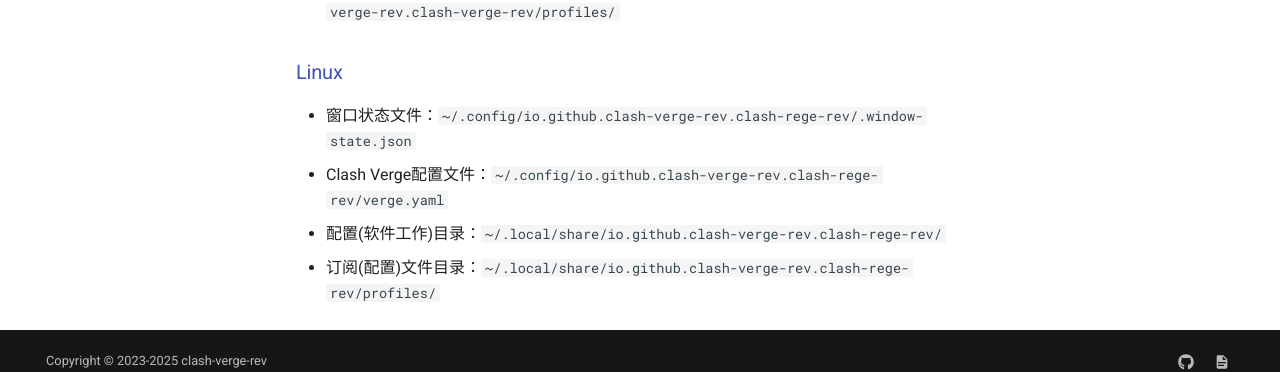
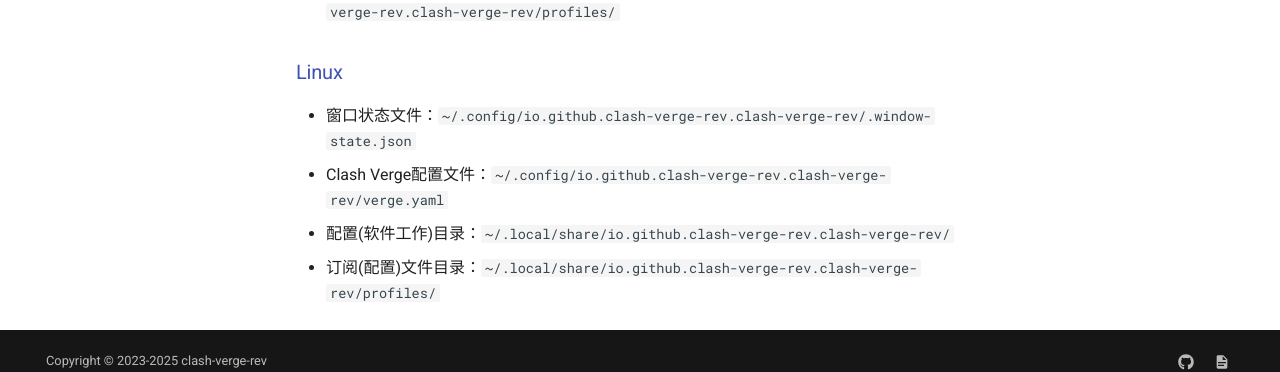
Before and after one commit to clash-verge-rev/clash-verge-rev.github.io, an MkDocs documentation site: the page built from docs/uninstall.md, in a window 1280 px wide and 900 px high, scrolled down 1021 px. Shown: the part 506-878 px from the top of the window. Built offline with MkDocs 1.6.1 and Material for MkDocs 9.7.7, drawn with Linux system fonts in a browser that asks for light colours; comment, search, counter and statistics services are not loaded.

Commit message:
fixed typo for uninstall.md

```diff
--- a/docs/uninstall.md
+++ b/docs/uninstall.md
@@ -39,7 +39,7 @@
 * 订阅(配置)文件目录：`/Users/你的用户名/Library/Application Support/io.github.clash-verge-rev.clash-verge-rev/profiles/`
 ### Linux
 
-* 窗口状态文件：`~/.config/io.github.clash-verge-rev.clash-rege-rev/.window-state.json`
-* Clash Verge配置文件：`~/.config/io.github.clash-verge-rev.clash-rege-rev/verge.yaml`
-* 配置(软件工作)目录：`~/.local/share/io.github.clash-verge-rev.clash-rege-rev/`
-* 订阅(配置)文件目录：`~/.local/share/io.github.clash-verge-rev.clash-rege-rev/profiles/`
+* 窗口状态文件：`~/.config/io.github.clash-verge-rev.clash-verge-rev/.window-state.json`
+* Clash Verge配置文件：`~/.config/io.github.clash-verge-rev.clash-verge-rev/verge.yaml`
+* 配置(软件工作)目录：`~/.local/share/io.github.clash-verge-rev.clash-verge-rev/`
+* 订阅(配置)文件目录：`~/.local/share/io.github.clash-verge-rev.clash-verge-rev/profiles/`
```
